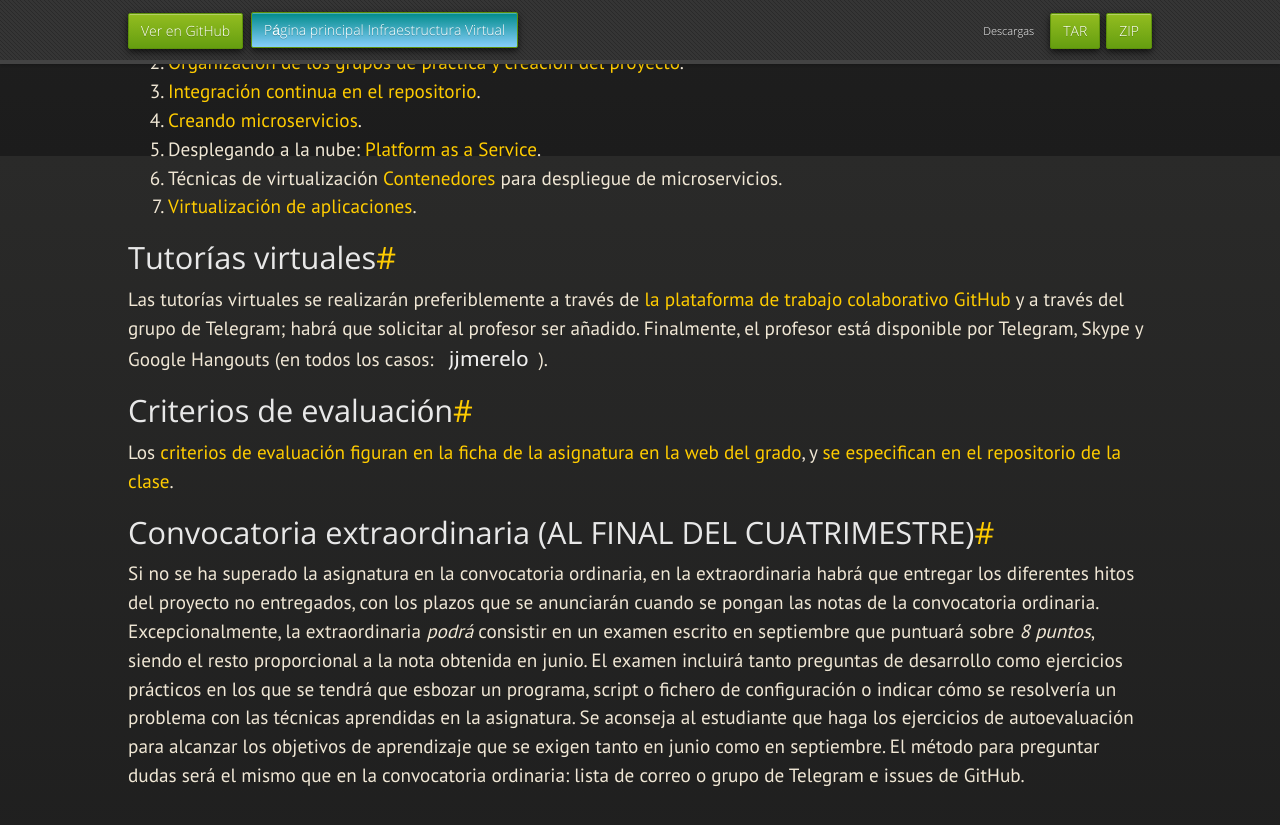
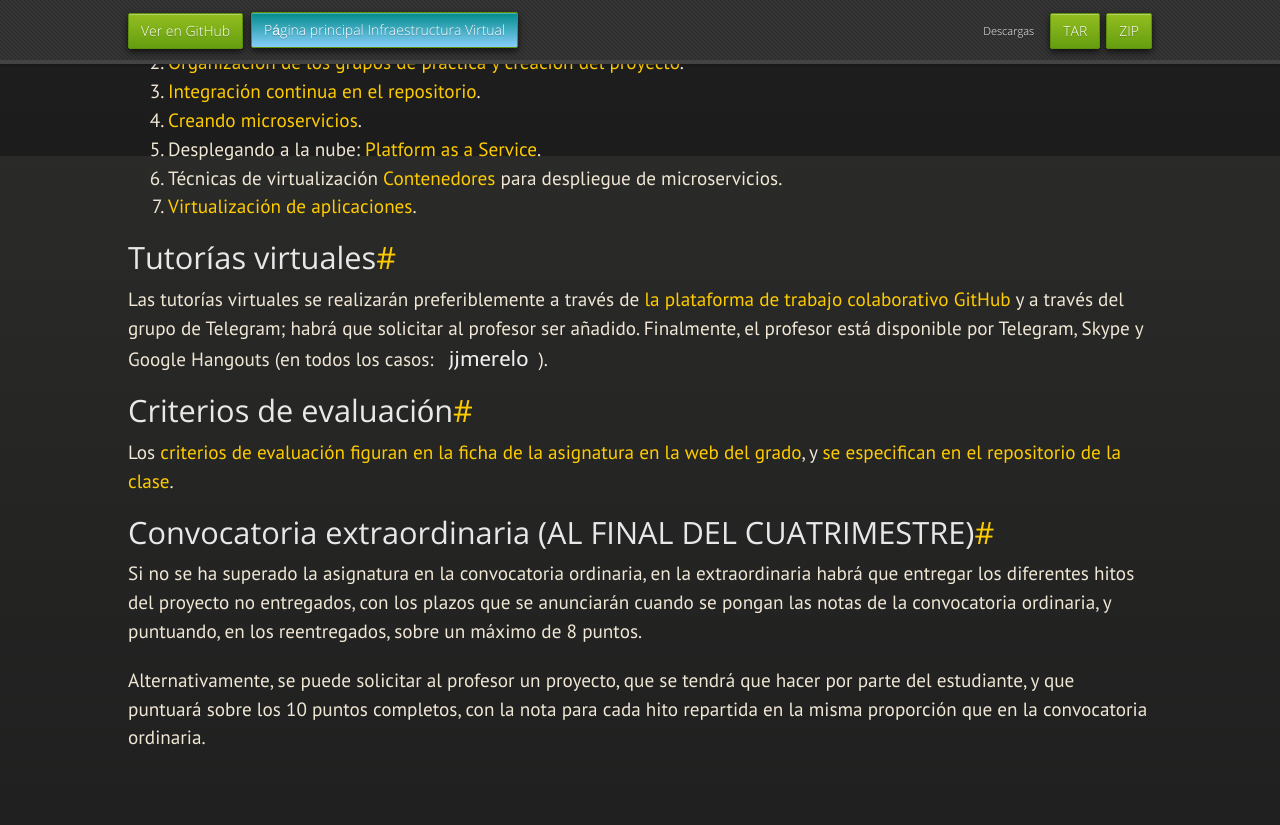
Before and after one commit to JJ/IV, a Jekyll site: the page built from index.md, in a window 1280 px wide and 900 px high, scrolled down 1644 px. Shown: the top 825 px of the window. Built offline with Jekyll 4.4.1, drawn with Linux system fonts in a browser that asks for light colours; nearby versions of some CDN libraries; some web fonts are replaced; our own code applies the rules of GitHub Pages for plain Markdown files.

Commit message:
Sync index.md de master a gh-pages

```diff
--- a/index.md
+++ b/index.md
@@ -99,15 +99,10 @@ y
 Si no se ha superado la asignatura en la convocatoria ordinaria, en la
 extraordinaria habrá que entregar los diferentes hitos del proyecto no
 entregados, con los plazos que se anunciarán cuando se pongan las
-notas de la convocatoria ordinaria. Excepcionalmente, la
-extraordinaria *podrá* consistir en un examen escrito en septiembre que
-puntuará sobre *8 puntos*, siendo el resto proporcional a la nota
-obtenida en junio. El examen incluirá tanto preguntas de desarrollo
-como ejercicios prácticos en los que se tendrá que esbozar un
-programa, script o fichero de configuración o indicar cómo se
-resolvería un problema con las técnicas aprendidas en la
-asignatura. Se aconseja al estudiante que haga los ejercicios de
-autoevaluación para alcanzar los objetivos de aprendizaje que se
-exigen tanto en junio como en septiembre. El método para preguntar
-dudas será el mismo que en la convocatoria ordinaria: lista de correo o grupo de Telegram
-e issues de GitHub.
+notas de la convocatoria ordinaria, y puntuando, en los reentregados,
+sobre un máximo de 8 puntos.
+
+Alternativamente, se puede solicitar al profesor un proyecto, que se
+tendrá que hacer por parte del estudiante, y que puntuará sobre los 10
+puntos completos, con la nota para cada hito repartida en la misma
+proporción que en la convocatoria ordinaria.
```
